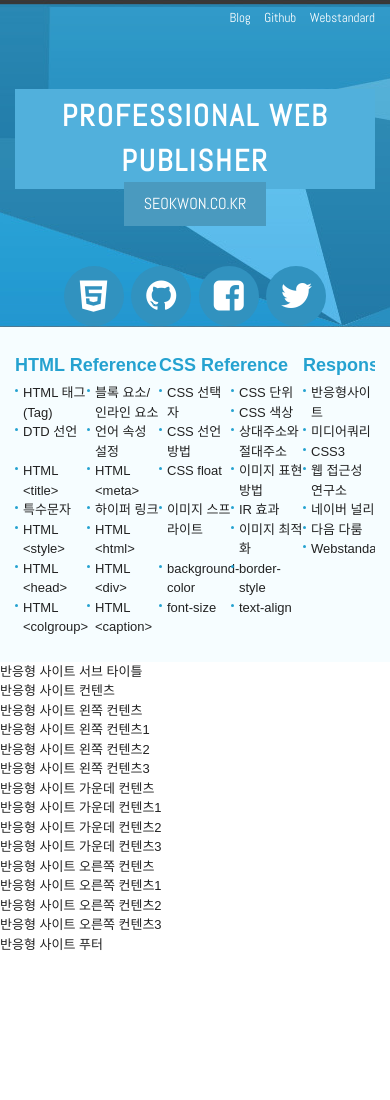
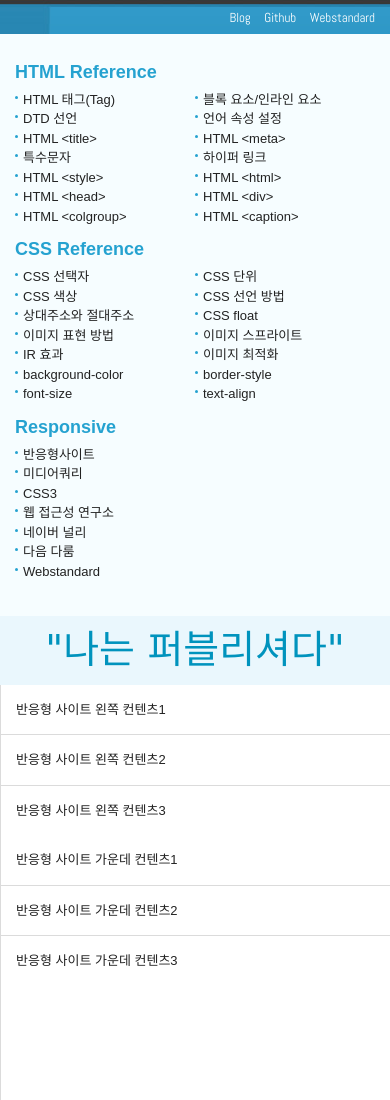
Before and after one commit to Seongseokwon/responsiveweb, a plain HTML site: page index.html in a window 390 px wide. Shown: the top 1100 px of the page. Before the commit the page ends 954 px from the top, so only its background shows below. Drawn offline with Linux system fonts and the light colour scheme; a web font is replaced by a local one.

Commit message:
contents layout add

```diff
--- a/css/style.css
+++ b/css/style.css
@@ -1,16 +1,54 @@
 @charset 'utf-8';
 /* 레이아웃 */
 
-#header {
+body {
     background: url(../img/header_bg.jpg) repeat-x center top;
 }
+
+#header {}
 
 #nav {
     background-color: #f6fdff;
 }
 
+#title {
+    background-color: #eaf7fd;
+}
+
+#contents .container {
+    border-right: 1px solid #dbdbdb;
+    border-left: 1px solid #dbdbdb;
+}
+
+#cont_left {
+    float: left;
+    width: 250px;
+
+}
+
+#cont_center {
+    overflow: hidden;
+    min-height: 1300px;
+    margin-right: 250px;
+    border-right: 1px solid #dbdbdb;
+    border-left: 1px solid #dbdbdb;
+}
+
+#cont_right {
+    position: absolute;
+    right: 0;
+    top: 0;
+    width: 250px;
+
+}
+
+#footer {
+    border-top: 1px solid #dbdbdb;
+}
+
 /* 컨테이너 */
 .container {
+    position: relative;
     width: 1200px;
     margin: 0 auto;
     /* background: rgba(0, 0, 0, 0.3); */
@@ -177,6 +215,26 @@
     top: 6px
 }
 
+.nav>div li a {
+    position: relative;
+}
+
+.nav>div li a:after {
+    content: '';
+    display: inline-block;
+    width: 0%;
+    height: 1px;
+    position: absolute;
+    bottom: 0;
+    left: 0;
+    background: #25aad0;
+    transition: all .2s ease-out;
+}
+
+.nav>div li:hover a:after {
+    width: 100%;
+}
+
 .nav>div:last-child li {
     width: 100%;
 }
@@ -189,9 +247,75 @@
 
 }
 
+/* 타이틀 */
+.title {
+    position: relative;
+    text-align: center;
+}
+
+.title h2 {
+    font-family: 'Nanum Brush Script', cursive;
+    font-size: 39px;
+    color: #0093bd;
+    padding: 5px 0;
+}
+
+.title .btn {
+    position: absolute;
+    right: 0;
+    top: 5px;
+    width: 60px;
+    height: 60px;
+    line-height: 60px;
+    background: #3192bf;
+    color: #fff;
+    font-size: 35px;
+    border-radius: 50%;
+    transition: all 0.3s ease;
+}
+
+.title .btn:hover {
+    box-shadow:
+        0 0 0 3px rgba(71, 154, 191, 0.9) inset,
+        0 0 0 100px rgba(0, 0, 0, 0.1) inset;
+}
+
+
+/* 컨텐츠 영역*/
+
+.column {
+    padding: 15px;
+    border-bottom: 1px solid #dbdbdb;
+}
+
+.column.col1 {}
+
+.column.col2 {}
+
+.column.col3 {
+    border-bottom: 0;
+}
+
+.column.col4 {}
+
+.column.col5 {}
+
+.column.col6 {
+    border-bottom: 0;
+}
+
+.column.col7 {}
+
+.column.col8 {}
+
+.column.col9 {
+    border-bottom: 0;
+}
 
 
 /* mediaquery */
+
+/*화면너비 0 ~ 1220px*/
 @media (max-width: 1220px) {
     .container {
         width: 100%;
@@ -200,4 +324,105 @@
     .row {
         padding: 0 15px;
     }
+
+    #contents .container {
+        boder: 0;
+    }
+
+    .title .btn {
+        right: 5px;
+    }
 }
+
+/*화면너비 0 ~ 1024px*/
+@media (max-width: 1024px) {}
+
+/*화면너비 0 ~ 960px*/
+@media (max-width: 960px) {
+    .nav>div {
+        float: none;
+        width: 100%;
+    }
+
+    .nav>div:last-child {
+        width: 100%;
+    }
+
+    .nav>div ol {
+        margin-bottom: 10px
+    }
+
+    .nav>div li {
+        width: 33.333333%;
+    }
+
+    .nav>div li:last-child {
+        width: 33.333333%;
+    }
+
+    #cont_center {
+        margin-right: 0;
+        border-right: 0;
+    }
+
+    #cont_right {
+        position: static;
+        width: 100%;
+        border-top: 1px solid #dbdbdb;
+    }
+}
+
+/*화면너비 0 ~ 768px*/
+@media (max-width: 768px) {
+    #cont_left {
+        float: none;
+        width: 100%;
+    }
+
+    #cont_center {
+        border-left: 0;
+    }
+}
+
+/*------모바일 화면정도 사이즈 -----*/
+/*화면너비 0 ~ 600px*/
+@media (max-width: 600px) {
+
+    .header {
+        height: auto;
+    }
+
+    .header .header_tit {
+        display: none;
+    }
+
+    .header .header_icon {
+        display: none;
+    }
+
+    .nav>div li {
+        width: 50%;
+    }
+
+    .nav>div li:last-child {
+        width: 50%;
+    }
+
+    .title .btn {
+        display: none;
+    }
+}
+
+/*화면너비 0 ~ 480px*/
+@media (max-width: 480px) {}
+
+/*화면너비 0 ~ 320px*/
+@media (max-width: 320px) {
+    .nav>div li {
+        width: 100%;
+    }
+
+    .nav>div li:last-child {
+        width: 100%;
+    }
+}
--- a/index.html
+++ b/index.html
@@ -49,6 +49,7 @@
 
         <!-- 웹 폰트 -->
         <link href="https://fonts.googleapis.com/css?family=Abel&display=swap" rel="stylesheet">
+        <link href="https://fonts.googleapis.com/css?family=Nanum+Brush+Script&display=swap" rel="stylesheet">
 
     </head>
 
@@ -154,55 +155,75 @@
             </div>
         </nav>
         <!-- nav-->
-        <article>
-            <h2>반응형 사이트 서브 타이틀</h2>
+
+
+        <article id="title">
+            <div class="container">
+                <div class="title">
+                    <h2>"나는 퍼블리셔다"</h2>
+                    <a href="#" class="btn">
+                        <i class="fa fa-angle-down" aria-hidden="true"></i>
+                        <span class="ir_su">전체메뉴 보기</span>
+                    </a>
+                </div>
+            </div>
         </article>
+        <!-- nav-->
 
         <main>
-            <section>
-                <h2>반응형 사이트 컨텐츠</h2>
-                <section>
-                    <h3>반응형 사이트 왼쪽 컨텐츠</h3>
-                    <article>
+            <section id="contents">
+                <div class="container">
+                    <h2 class="ir_su">반응형 사이트 컨텐츠</h2>
+                    <section id="cont_left">
+                        <h3 class="ir_su">반응형 사이트 왼쪽 컨텐츠</h3>
+                        <article class="column col1">
                             <h4>반응형 사이트 왼쪽 컨텐츠1</h4>
                         </article>
-                    <article>
+                        <article class="column col2">
                             <h4>반응형 사이트 왼쪽 컨텐츠2</h4>
                         </article>
-                    <article>
+                        <article class="column col3">
                             <h4>반응형 사이트 왼쪽 컨텐츠3</h4>
                         </article>
                     </section>
 
-                <section>
-                    <h3>반응형 사이트 가운데 컨텐츠</h3>
-                    <article>
+                    <section id="cont_center">
+                        <h3 class="ir_su">반응형 사이트 가운데 컨텐츠</h3>
+                        <article class="column col4">
                             <h4>반응형 사이트 가운데 컨텐츠1</h4>
                         </article>
-                    <article>
+                        <article class="column col5">
                             <h4>반응형 사이트 가운데 컨텐츠2</h4>
                         </article>
-                    <article>
+                        <article class="column col6">
                             <h4>반응형 사이트 가운데 컨텐츠3</h4>
                         </article>
                     </section>
-                <section>
-                    <h3>반응형 사이트 오른쪽 컨텐츠</h3>
-                    <article>
+
+                    <section id="cont_right">
+                        <h3 class="ir_su">반응형 사이트 오른쪽 컨텐츠</h3>
+                        <article class="column col7">
                             <h4>반응형 사이트 오른쪽 컨텐츠1</h4>
                         </article>
-                    <article>
+                        <article class="column col8">
                             <h4>반응형 사이트 오른쪽 컨텐츠2</h4>
                         </article>
-                    <article>
+                        <article class="column col9">
                             <h4>반응형 사이트 오른쪽 컨텐츠3</h4>
                         </article>
                     </section>
+                </div>
+
             </section>
         </main>
-        <footer>
+
+
+        <footer id="footer">
+            <div class="container">
                 <h2>반응형 사이트 푸터</h2>
+            </div>
         </footer>
+
 
 
 
```
Lines whose indentation alone changed are shown as unchanged.
